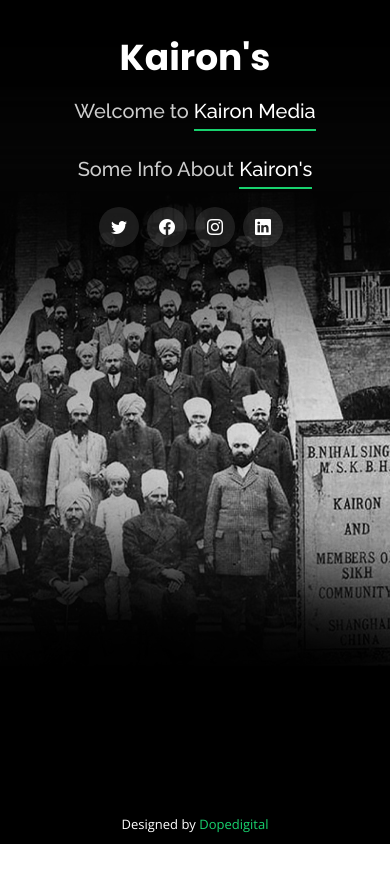
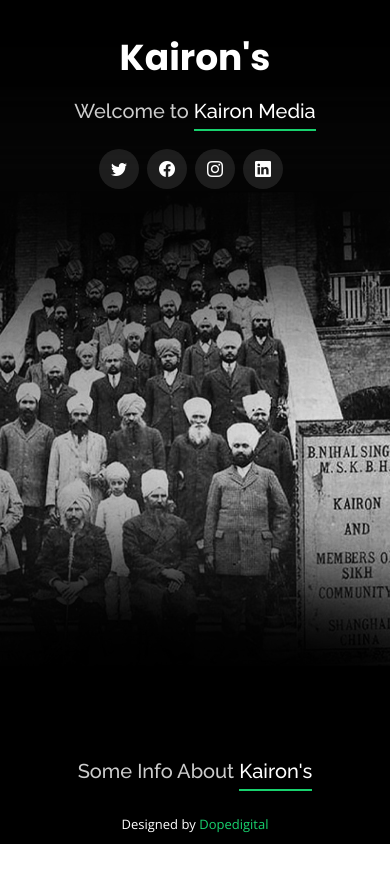
Before and after one commit to Manjeetdhimaan/kairon-2, a plain HTML site: page index.html in a window 390 px wide. Drawn offline with nearby package versions, Linux system fonts and the light colour scheme.

Commit message:
Add files via upload

```diff
--- a/assets/css/style.css
+++ b/assets/css/style.css
@@ -29,6 +29,13 @@
   z-index: -1;
 }
 
+.bottom-text {
+  /* visibility: hidden;
+  opacity: 0; */
+  position: fixed;
+  bottom: 50px;
+}
+
 @media (min-width: 1024px) {
   body::before {
     background-attachment: fixed;
@@ -39,6 +46,11 @@
   body::before {
     /* background-attachment: fixed; */
     background: #040404 url("../img/KAIRON.jpg") top right no-repeat;
+  }
+
+  .bottom-text {
+    visibility: visible;
+    opacity: 1;
   }
 }
 
```
